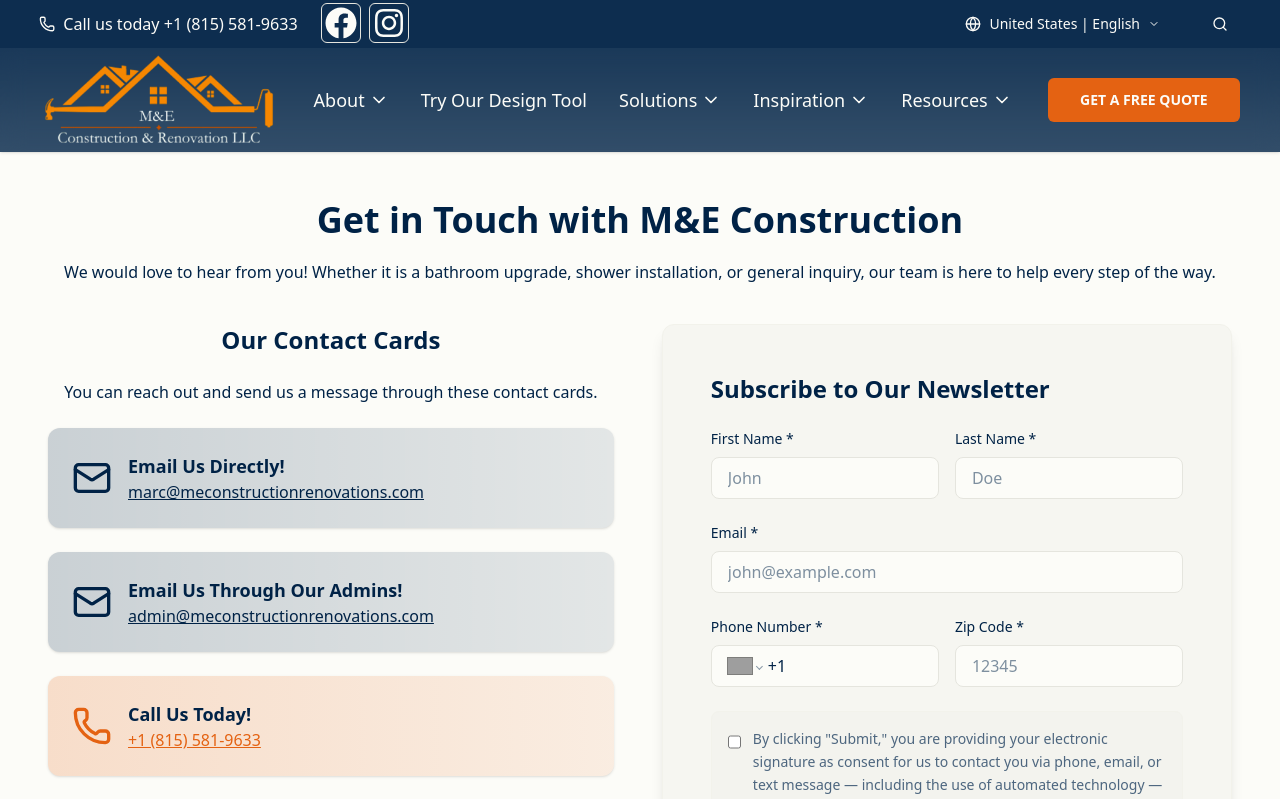
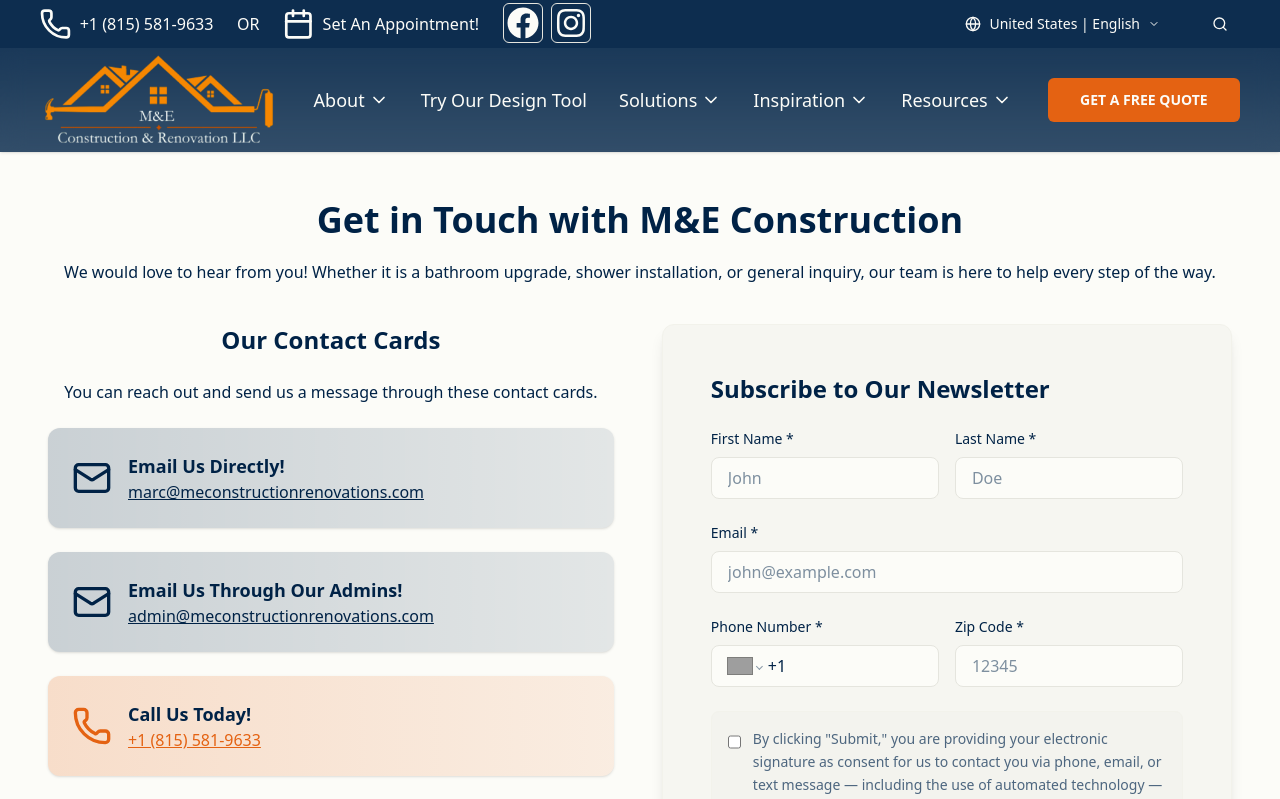
Before and after one commit to M-E-Construction-and-Renovation/MEConstruction-Frontend, a Next.js app: page /en/contact in a window 1280 px wide. Shown: the top 799 px of the page. Built offline with nearby package versions, Linux system fonts and the light colour scheme; grey boxes are pictures that could not be loaded.

Commit message:
Version 7, added calendly link and text in the upperHeader

```diff
--- a/src/app/[locale]/(home)/layout.js
+++ b/src/app/[locale]/(home)/layout.js
@@ -11,7 +11,7 @@
   const messages = (await import(`../../../../messages/${locale}.json`))
     .default;
 
-  const { upperHeader, cta } = messages;
+  const { cta, upperHeader } = messages;
 
   return (
     <div>
--- a/src/components/upperHeader.jsx
+++ b/src/components/upperHeader.jsx
@@ -1,24 +1,34 @@
 import React from "react";
-import { Phone } from "lucide-react";
+import { Phone, Calendar } from "lucide-react";
 import { contactNumber } from "@/data/contact-data";
 import LanguageSwitcher from "./utils/language-switcher";
 import SiteSearch from "./utils/site-search";
 import Link from "next/link";
 import { Button } from "./ui/button";
 import { socials } from "@/data/contact-data";
+import { calendly } from "@/data/contact-data";
 
 export function UpperHeader({ locale, upperHeader }) {
   return (
     <div className="bg-primary/95 backdrop-blur-md text-primary-foreground">
       <div className=" mx-auto px-4 md:px-10">
         <div className="flex items-center justify-between h-12">
-          <div className="flex gap-6">
+          <div className="flex items-center gap-6">
             <a
               href={`tel:${contactNumber.value}`}
-              className="flex items-center gap-2 hover:opacity-80 transition-opacity animate-beat"
+              className="flex items-center gap-2 hover:opacity-80 transition-opacity animate-beat hover:underline text-center"
             >
-              <Phone className="h-4 w-4" />
-              {upperHeader.subtext} {contactNumber.displayValue}
+              <Phone className="h-8 w-8" />
+              {contactNumber.displayValue}
+            </a>
+            <span>OR</span>
+            <a
+              href={calendly.href}
+              target="_blank"
+              className="flex items-center gap-2 hover:opacity-80 transition-opacity animate-beat hover:underline text-center"
+            >
+              <Calendar className="h-8 w-8" />
+              {upperHeader.calendlyText}
             </a>
             <div className="hidden md:flex gap-2 justify-center items-center">
               {socials.map((social) => (
--- a/src/data/contact-data.js
+++ b/src/data/contact-data.js
@@ -3,6 +3,10 @@
 export const contactNumber = {
   displayValue: "+1 (815) 581-9633",
   value: "+18155819633",
+};
+
+export const calendly = {
+  href: "https://calendly.com/marc-meconstructionrenovations",
 };
 
 export const primaryEmail = "marc@meconstructionrenovations.com";
```
Also changed, not shown: messages/en.json, messages/es.json.
